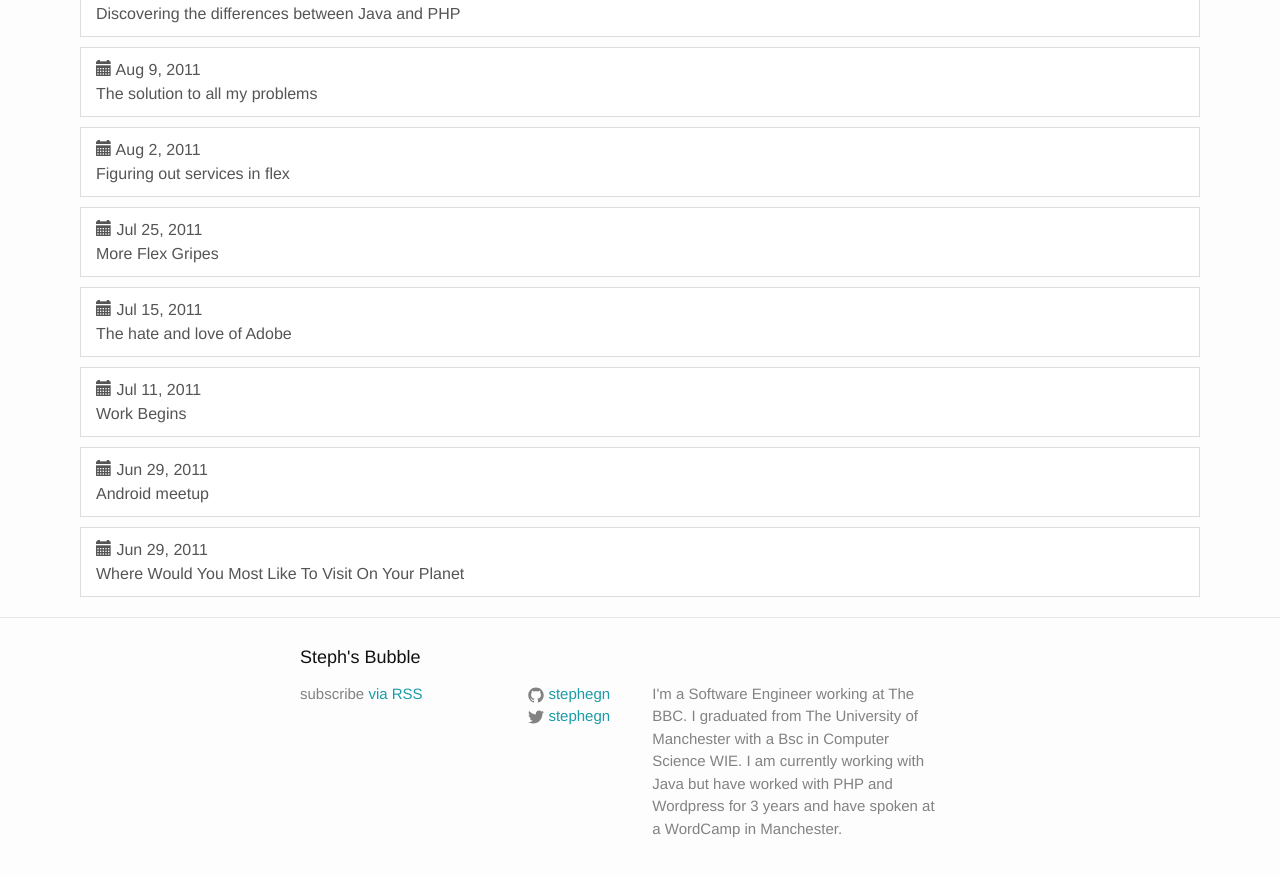
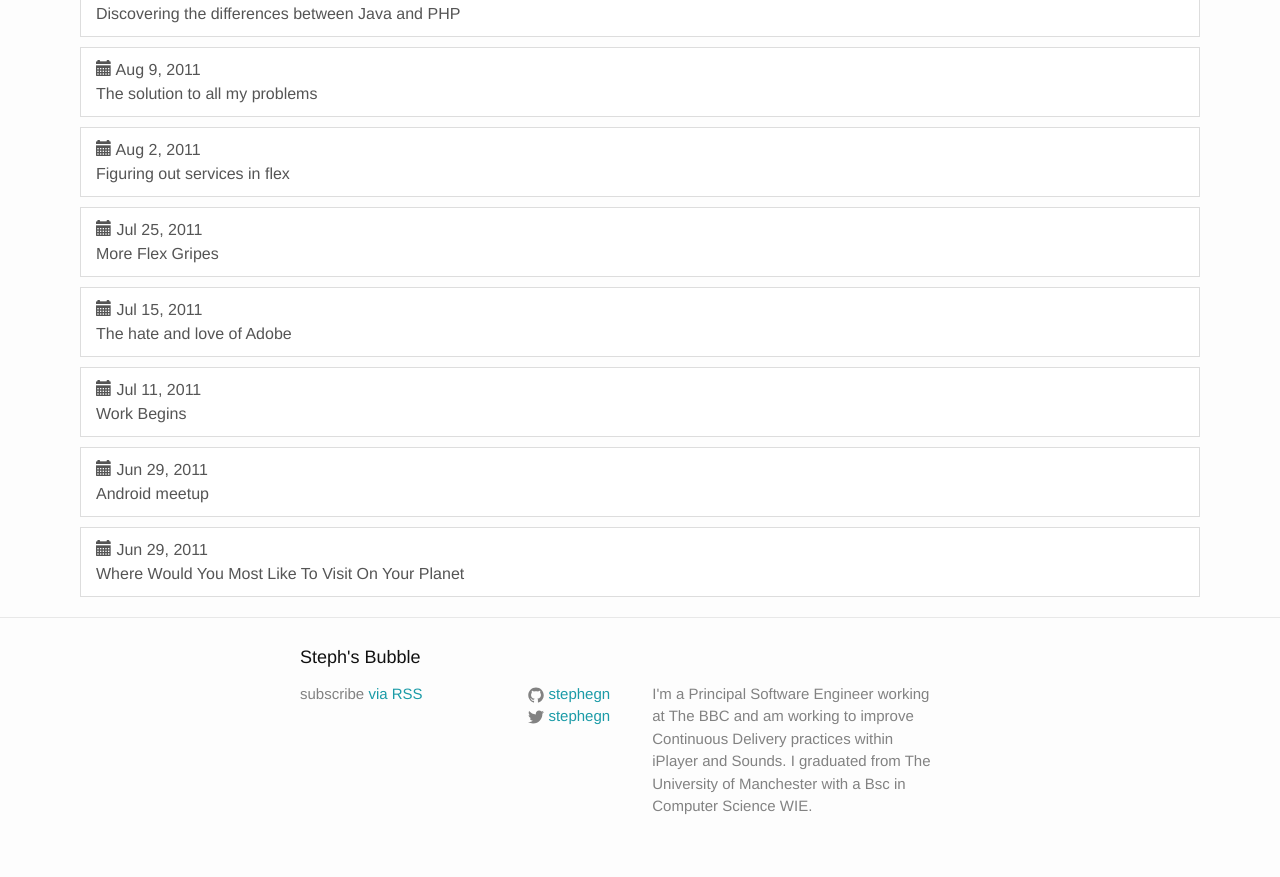
Before and after one commit to stephegn/stephegn.github.io, a Jekyll site: the page built from index.html, in a window 1280 px wide and 900 px high, scrolled down 2351 px. Shown: the top 877 px of the window. Built offline with Jekyll 4.4.1, drawn with Linux system fonts in a browser that asks for light colours; nearby versions of some CDN libraries.

```diff
--- a/_config.yml
+++ b/_config.yml
@@ -8,10 +8,8 @@
 # Site settings
 title: Steph's Bubble
 description: > # this means to ignore newlines until "baseurl:"
-  I'm a Software Engineer working at The BBC.
+  I'm a Principal Software Engineer working at The BBC and am working to improve Continuous Delivery practices within iPlayer and Sounds.
   I graduated from The University of Manchester with a Bsc in Computer Science WIE.
-  I am currently working with Java but have worked with PHP and Wordpress for 3 years
-  and have spoken at a WordCamp in Manchester.
 baseurl: "" # the subpath of your site, e.g. /blog
 url: "http://stephegn.github.io" # the base hostname & protocol for your site
 twitter_username: stephegn
```
Also changed, not shown: about.md (+4 -7 lines).
